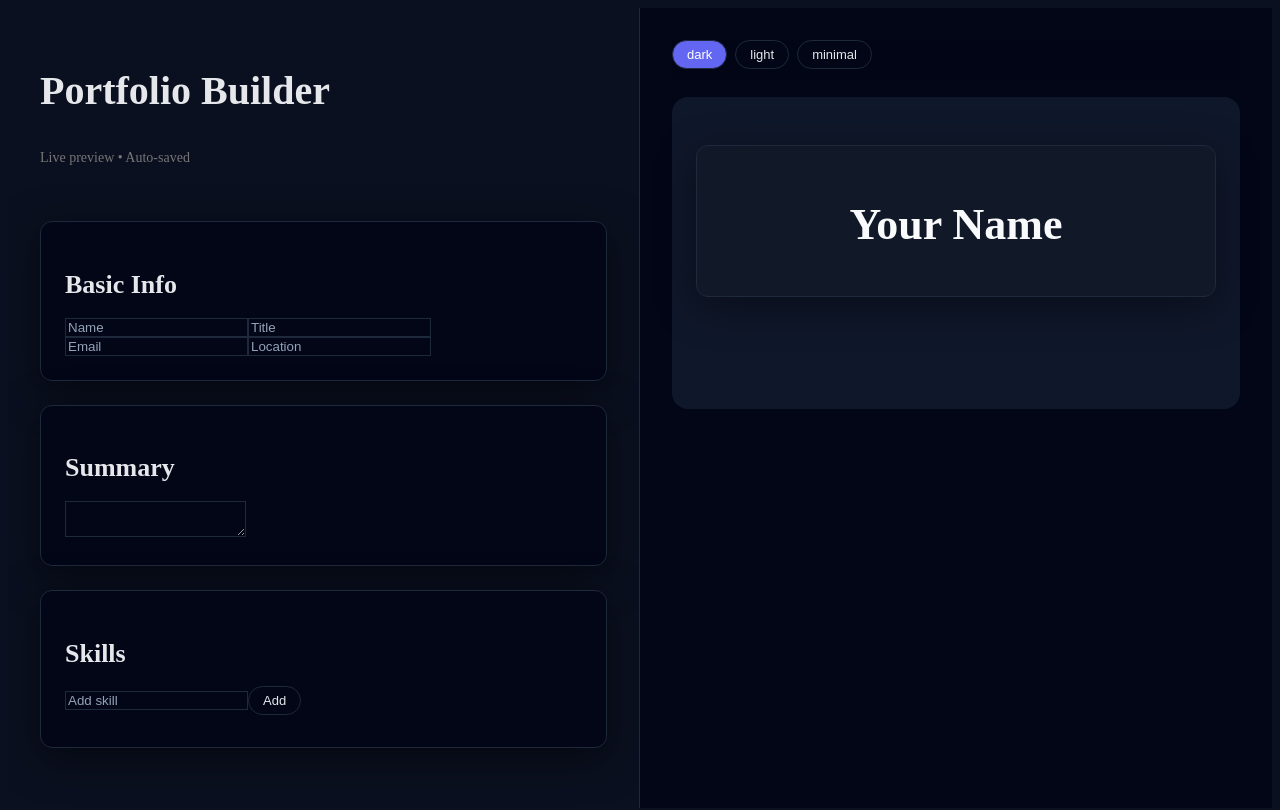
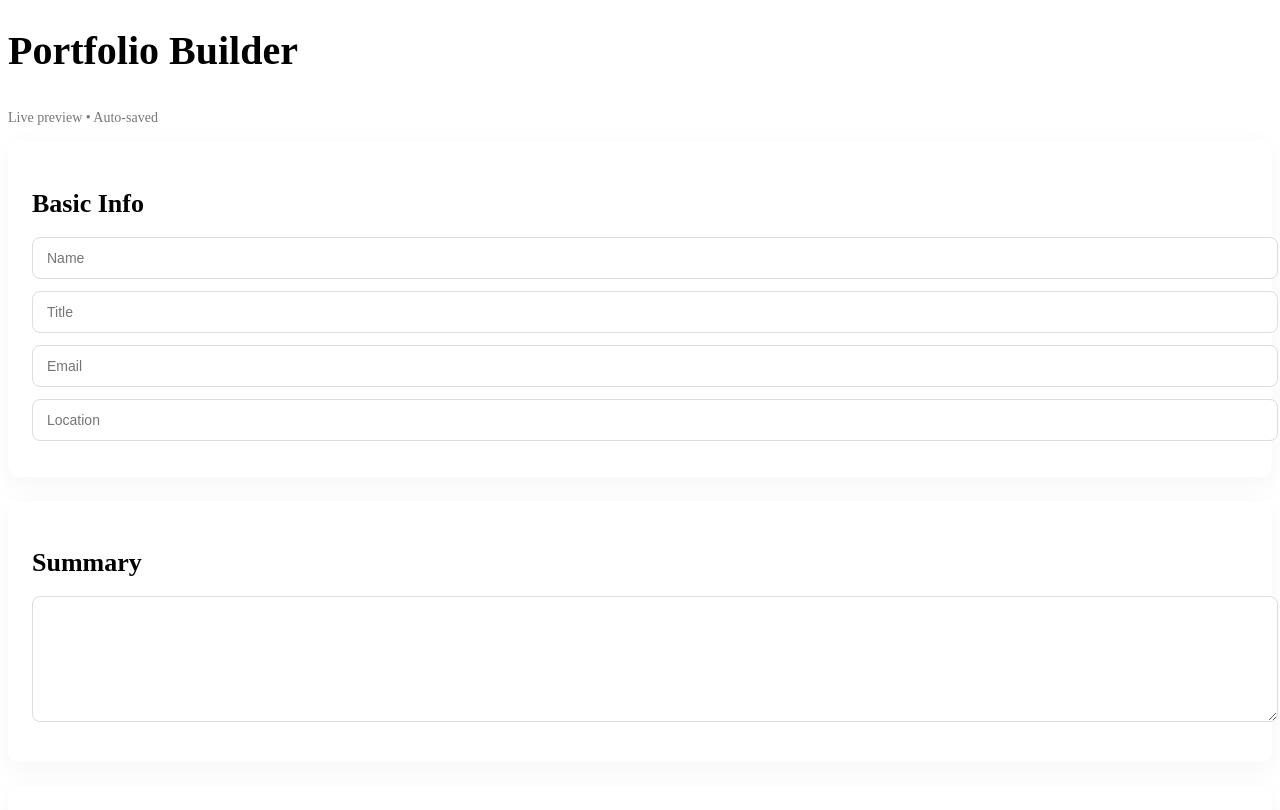
Before and after one commit to Singhakash9/resume-to-portfolio, a Next.js app: page /editor in a window 1280 px wide. Shown: the top 810 px of the page. Built offline with nearby package versions, Linux system fonts and the light colour scheme.

Commit message:
Final UI polish: modern themes, refined portfolio layout

```diff
--- a/app/globals.css
+++ b/app/globals.css
@@ -1,13 +1,3 @@
-:root {
-  --bg: #0b1020;
-  --panel: #111827;
-  --card: #020617;
-  --text: #e5e7eb;
-  --muted: #94a3b8;
-  --accent: #6366f1;
-  --border: #1e293b;
-}
-
 /* ===== PORTFOLIO BASE ===== */
 .portfolio {
   max-width: 1100px;
@@ -168,29 +158,33 @@ section {
    FORM ELEMENTS
    =============================== */
 
-   body {
-    background: var(--bg);
-    color: var(--text);
-  }
+input,
+textarea {
+  width: 100%;
+  padding: 12px 14px;
+  border-radius: 8px;
+  border: 1px solid #ddd;
+  font-size: 14px;
+  margin-bottom: 12px;
+}
 
-  .card {
-    background: var(--card);
-    border: 1px solid var(--border);
-    box-shadow: 0 10px 40px rgba(0,0,0,0.5);
-  }
+textarea {
+  min-height: 100px;
+  resize: vertical;
+}
 
-  input,
-  textarea {
-    background: #020617;
-    color: var(--text);
-    border: 1px solid var(--border);
-  }
+button {
+  padding: 10px 16px;
+  border-radius: 8px;
+  border: none;
+  cursor: pointer;
+  font-size: 14px;
+}
 
-  input::placeholder,
-  textarea::placeholder {
-    color: var(--muted);
-  }
-
+button.primary {
+  background: #111;
+  color: #fff;
+}
 
 /* ===============================
    SKILL CHIPS
@@ -390,141 +384,3 @@ section {
   .portfolio a:hover {
     text-decoration: underline;
   }
-
-/* ===== DARK MODERN THEME ===== */
-:root {
-  --bg: #0b1020;
-  --panel: #111827;
-  --card: #020617;
-  --text: #e5e7eb;
-  --muted: #94a3b8;
-  --accent: #6366f1;
-  --border: #1e293b;
-}
-
-body {
-  background: var(--bg);
-  color: var(--text);
-}
-
-/* Sticky header */
-.editor-header {
-  position: sticky;
-  top: 0;
-  z-index: 20;
-  background: linear-gradient(to bottom, rgba(11,16,32,0.95), rgba(11,16,32,0.6));
-  backdrop-filter: blur(6px);
-  padding-bottom: 16px;
-  margin-bottom: 32px;
-}
-
-/* Layout */
-.editor-inner {
-  display: flex;
-  flex-direction: column;
-  gap: 40px;
-}
-
-/* Cards */
-.card {
-  background: var(--card);
-  border: 1px solid var(--border);
-  box-shadow: 0 10px 40px rgba(0,0,0,0.5);
-  transition: transform 0.2s ease;
-}
-
-.card:hover {
-  transform: translateY(-2px);
-}
-
-/* Fade-in */
-.fade-in {
-  animation: fadeInUp 0.6s ease both;
-}
-
-@keyframes fadeInUp {
-  from { opacity: 0; transform: translateY(8px); }
-  to { opacity: 1; transform: translateY(0); }
-}
-
-/* Buttons */
-button {
-  background: #020617;
-  border: 1px solid var(--border);
-  color: var(--text);
-  border-radius: 999px;
-  padding: 6px 14px;
-  font-size: 13px;
-  transition: all 0.2s ease;
-}
-
-button:hover {
-  background: var(--accent);
-  color: white;
-  transform: translateY(-1px);
-}
-
-button.primary {
-  background: var(--accent);
-  color: white;
-}
-
-button.secondary {
-  background: #020617;
-}
-
-button.danger {
-  background: #450a0a;
-  color: #fecaca;
-}
-
-/* Section header */
-.section-header {
-  display: flex;
-  justify-content: space-between;
-  align-items: center;
-  margin-bottom: 12px;
-}
-
-
-/* ===== SPLIT VIEW ===== */
-.split-layout {
-  display: grid;
-  grid-template-columns: 1fr 1fr;
-  height: 100vh;
-}
-
-.editor-pane {
-  overflow-y: auto;
-  padding: 32px;
-  border-right: 1px solid var(--border);
-}
-
-.preview-pane {
-  overflow-y: auto;
-  padding: 32px;
-  background: #020617;
-}
-
-/* Sticky editor header */
-.editor-header {
-  position: sticky;
-  top: 0;
-  z-index: 10;
-  background: linear-gradient(to bottom, rgba(11,16,32,0.95), rgba(11,16,32,0.6));
-  backdrop-filter: blur(6px);
-  margin-bottom: 24px;
-}
-
-/* Preview toolbar */
-.preview-toolbar {
-  position: sticky;
-  top: 0;
-  z-index: 10;
-  display: flex;
-  gap: 8px;
-  margin-bottom: 16px;
-  background: rgba(2,6,23,0.9);
-  backdrop-filter: blur(6px);
-  padding-bottom: 12px;
-}
```
